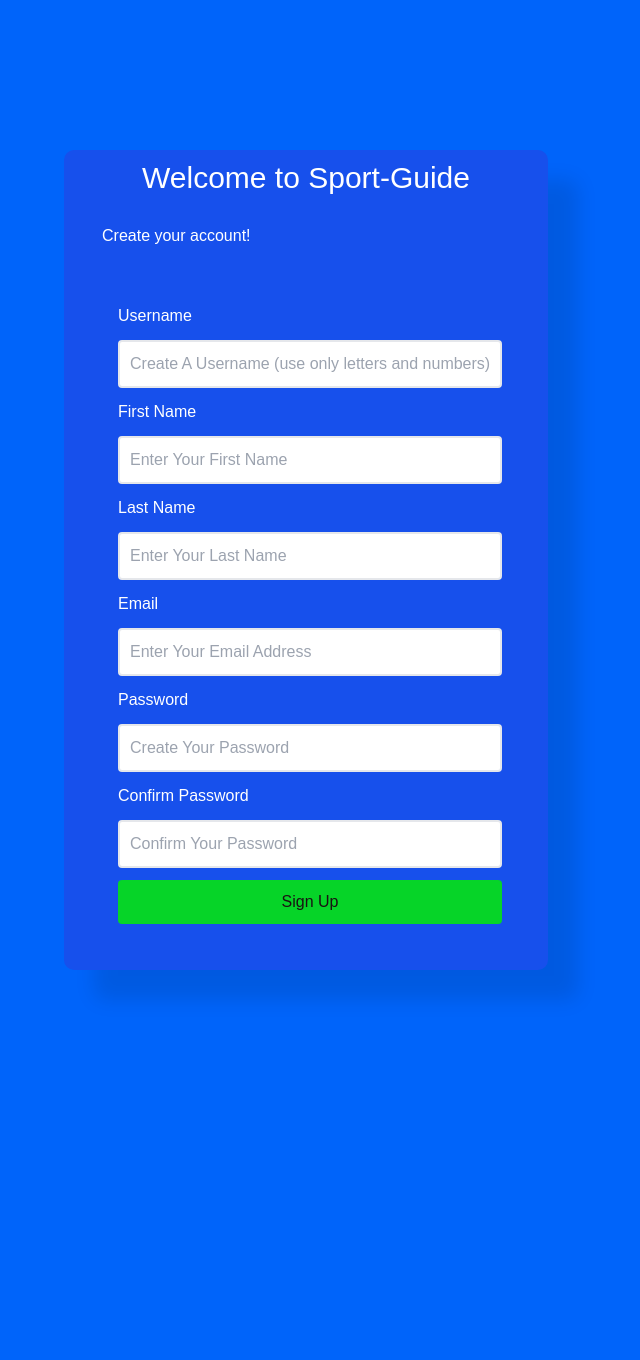
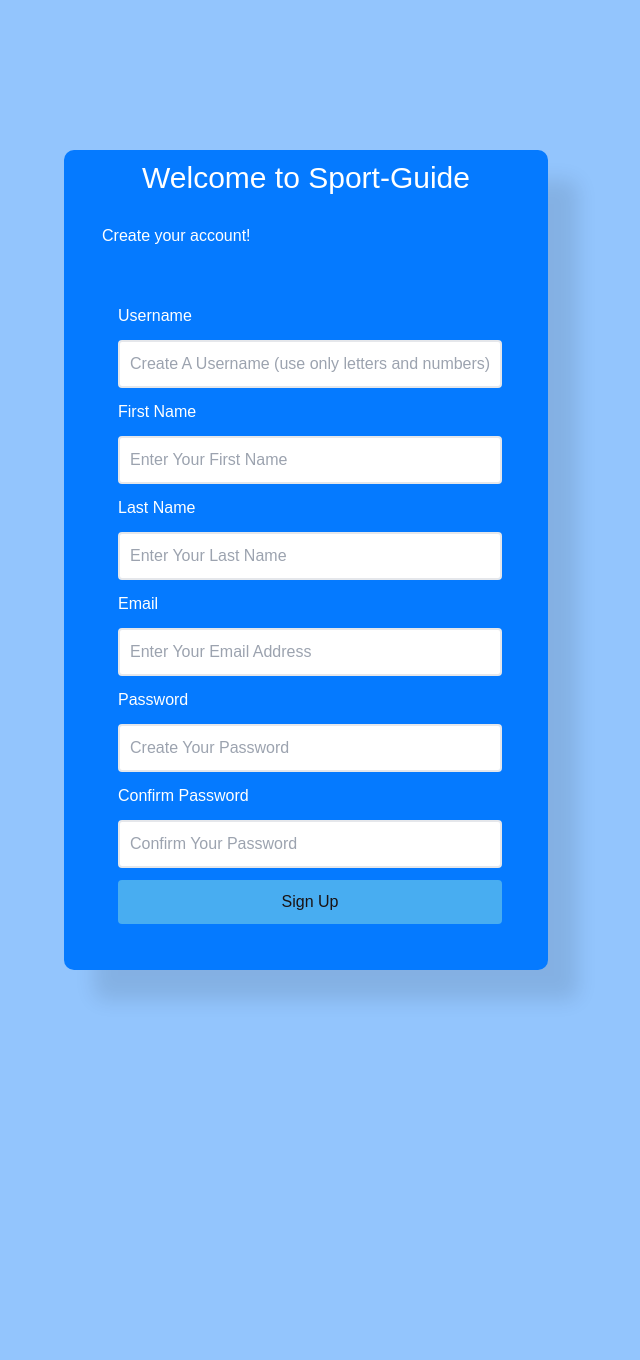
Before and after one commit to Yash1943/Sports_Guide, a Django app: page /signup in a window 1280 px wide. Shown: the top 1360 px of the page, without its empty margins (356-996 px from the left). Run offline with Django 3.2, Linux system fonts and the light colour scheme; some libraries are stand-ins or nearby versions.

Commit message:
Frontend rework

```diff
--- a/templates/authentication/signin.html
+++ b/templates/authentication/signin.html
@@ -15,7 +15,7 @@
         justify-content: center;
         align-items: center;
         height: 90vh;
-        background-color: rgb(0, 100, 250);
+        background-color: rgb(147, 197, 253)
       }
 
       .container {
@@ -52,7 +52,7 @@
 
       .form-container button {
         padding: 10px;
-       background-color: rgb(6, 172, 10);
+       background-color: rgb(72, 173, 241);
         color: #1a1212;
         border: none;
         border-radius: 4px;
@@ -61,7 +61,7 @@
       }
 
       .form-container button:hover {
-       background-color: rgb(0, 120, 5);
+       background-color: rgb(79, 207, 229);
       }
       .a {
         color: white;
--- a/templates/authentication/signup.html
+++ b/templates/authentication/signup.html
@@ -15,7 +15,7 @@
         justify-content: center;
         align-items: center;
         height: 140vh;
-        background-color: rgb(0, 100, 250);
+        background-color: rgb(147, 197, 253);
       }
 
       .container {
@@ -24,7 +24,7 @@
       }
 
       .form-container {
-        background-color: rgb(23, 80, 236);
+        background-color: rgb(5, 122, 255);
         padding: 10px;
         margin-top: 10px;
         border-radius: 10px;
@@ -53,7 +53,7 @@
 
       .form-container button {
         padding: 10px;
-        background-color: rgb(6, 212, 40);
+        background-color: rgb(72, 173, 241);
         color: #1a1212;
         border: none;
         border-radius: 4px;
```
